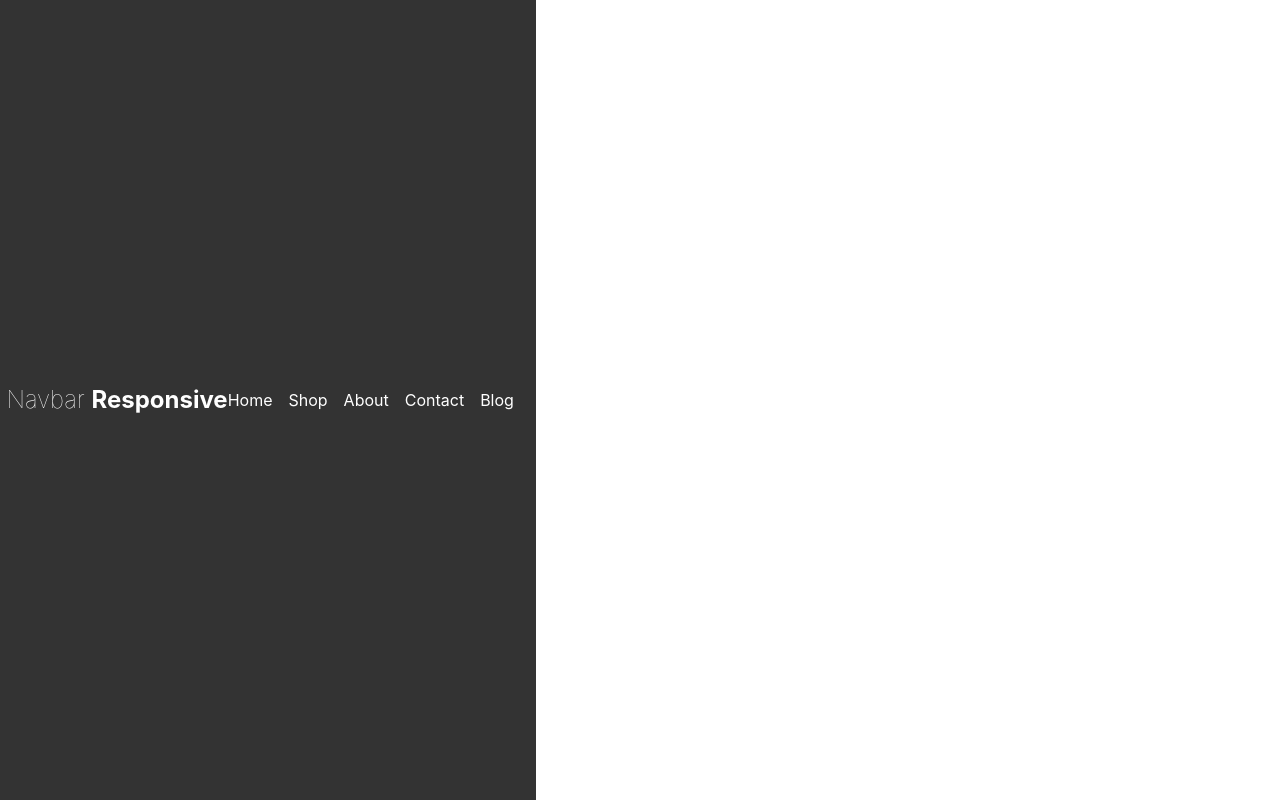
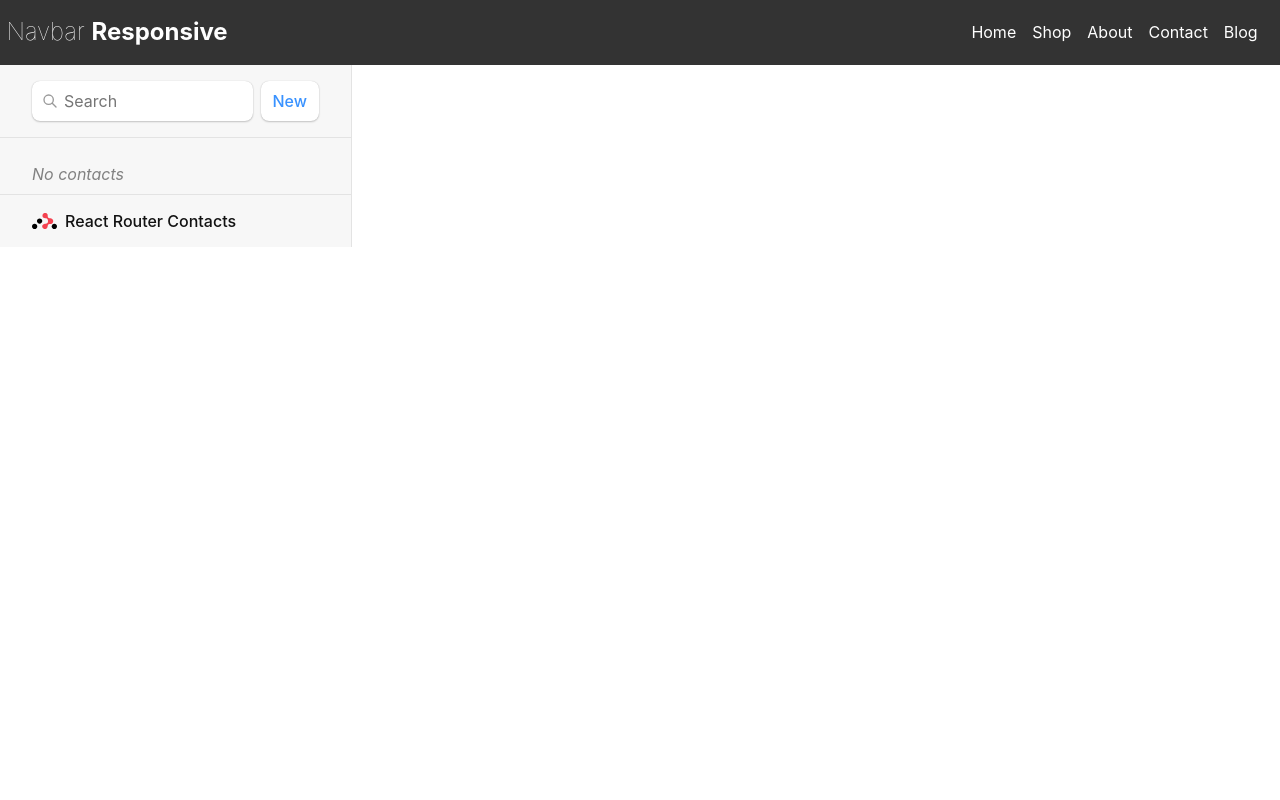
Before and after one commit to josemasa/REACT--TP-ANIMALES, a React (Vite) app in the folder frontend/: page / in a window 1280 px wide. Built offline with nearby package versions, Linux system fonts and the light colour scheme.

Commit message:
navbar acmodado

```diff
--- a/frontend/src/index.css
+++ b/frontend/src/index.css
@@ -1,5 +1,6 @@
 html {
   box-sizing: border-box;
+
 }
 
 *,
@@ -25,9 +26,16 @@ html,
 body {
   height: 100%;
   margin: 0;
-  line-height: 1.5;
+  line-height: 0.5;
   color: #121212;
-  display: flex;
+
+}
+
+.contenedor {
+  margin: 0;
+  padding: 0;
+  width: 100%;
+  height: 100%;
 
 }
 
--- a/frontend/src/main.jsx
+++ b/frontend/src/main.jsx
@@ -8,7 +8,7 @@ import Root, {
   loader as rootLoader,
   action as rootAction,
 } from "./routes/root";
-import Navbar from "./components/Navbar";
+
 
 const router = createBrowserRouter([
   {
@@ -28,7 +28,6 @@ const router = createBrowserRouter([
 
 ReactDOM.createRoot(document.getElementById("root")).render(
   <React.StrictMode>
-    <Navbar/>
-    {/* <RouterProvider router={router} /> */}
+    <RouterProvider router={router} />
   </React.StrictMode>
 );
--- a/frontend/src/routes/root.jsx
+++ b/frontend/src/routes/root.jsx
@@ -15,7 +15,10 @@ export default function Root() {
   const { contacts } = useLoaderData();
   return (
     <>
-
+      <div className="contenedor">
+        <div>
+          <Navbar />
+        </div>
 
         <div id="sidebar">
           <h1>React Router Contacts</h1>
@@ -63,6 +66,7 @@ export default function Root() {
         <div id="detail">
           <Outlet />
         </div>
+      </div>
     </>
   );
 }
```
Lines whose indentation alone changed are shown as unchanged.
